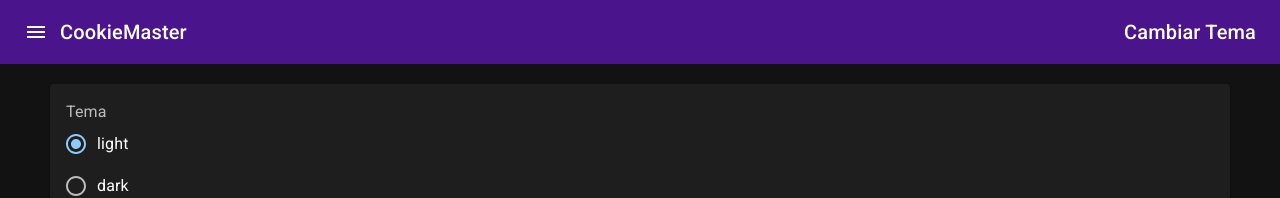
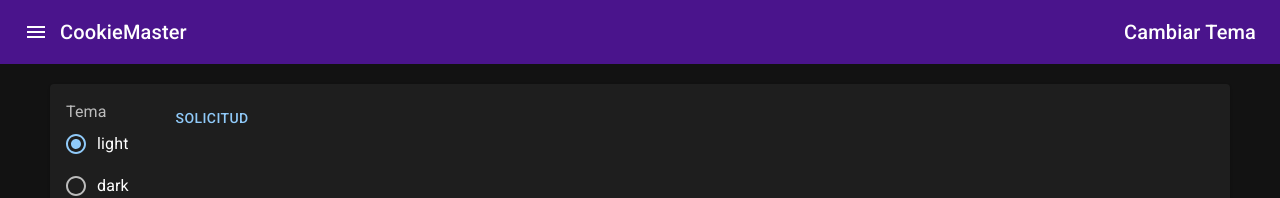
Before and after one commit to scarrilloh77/cookie-master-next, a Next.js app: page /theme-changer in a window 1280 px wide. Shown: the top 198 px of the page. Built offline with nearby package versions, Linux system fonts and the light colour scheme.

Commit message:
leer cookies desde api restful

```diff
--- a/package.json
+++ b/package.json
@@ -16,6 +16,7 @@
     "@mui/icons-material": "^5.11.16",
     "@mui/material": "^5.12.0",
     "@nextui-org/react": "1.0.2-beta.2",
+    "axios": "^1.3.5",
     "js-cookie": "^3.0.1",
     "next": "12.2.2",
     "react": "18.2.0",
--- /dev/null
+++ b/pages/api/hello.ts
@@ -0,0 +1,10 @@
+import type { NextApiRequest, NextApiResponse } from 'next';
+
+type Data = {
+  name: string;
+};
+
+export default function (req: NextApiRequest, res: NextApiResponse<Data>) {
+  console.log(req.cookies);
+  res.status(200).json({ name: 'Sebastian Carrillo', ...req.cookies });
+}
--- a/pages/theme-changer.tsx
+++ b/pages/theme-changer.tsx
@@ -1,7 +1,8 @@
-import React, { ChangeEvent, FC, useState } from 'react';
+import React, { ChangeEvent, FC, useEffect, useState } from 'react';
 import { GetServerSideProps } from 'next';
 import { Layout } from '../components/layouts';
 import {
+  Button,
   Card,
   CardContent,
   FormControl,
@@ -11,6 +12,7 @@ import {
   RadioGroup,
 } from '@mui/material';
 import Cookies from 'js-cookie';
+import axios from 'axios';
 
 const ThemeChangerPage: FC = (props) => {
   const [currentTheme, setCurrentTheme] = useState('light');
@@ -21,6 +23,16 @@ const ThemeChangerPage: FC = (props) => {
     localStorage.setItem('theme', selectedTheme); //5MB - No send to server.
     Cookies.set('theme', selectedTheme); //4Kb - AutoSend to server in requestTime.
   };
+
+  const onClick = async () => {
+    const { data } = await axios.get('/api/hello');
+    console.log({ data });
+  };
+
+  useEffect(() => {
+    console.log('localStorage =>', localStorage.getItem('theme'));
+    console.log('Cookies =>', Cookies.get('theme'));
+  }, []);
 
   return (
     <Layout>
@@ -42,6 +54,7 @@ const ThemeChangerPage: FC = (props) => {
               />
             </RadioGroup>
           </FormControl>
+          <Button onClick={onClick}>Solicitud</Button>
         </CardContent>
       </Card>
     </Layout>
```
Also changed, not shown: 1 other file (tests, documents, lock files or other folders).
